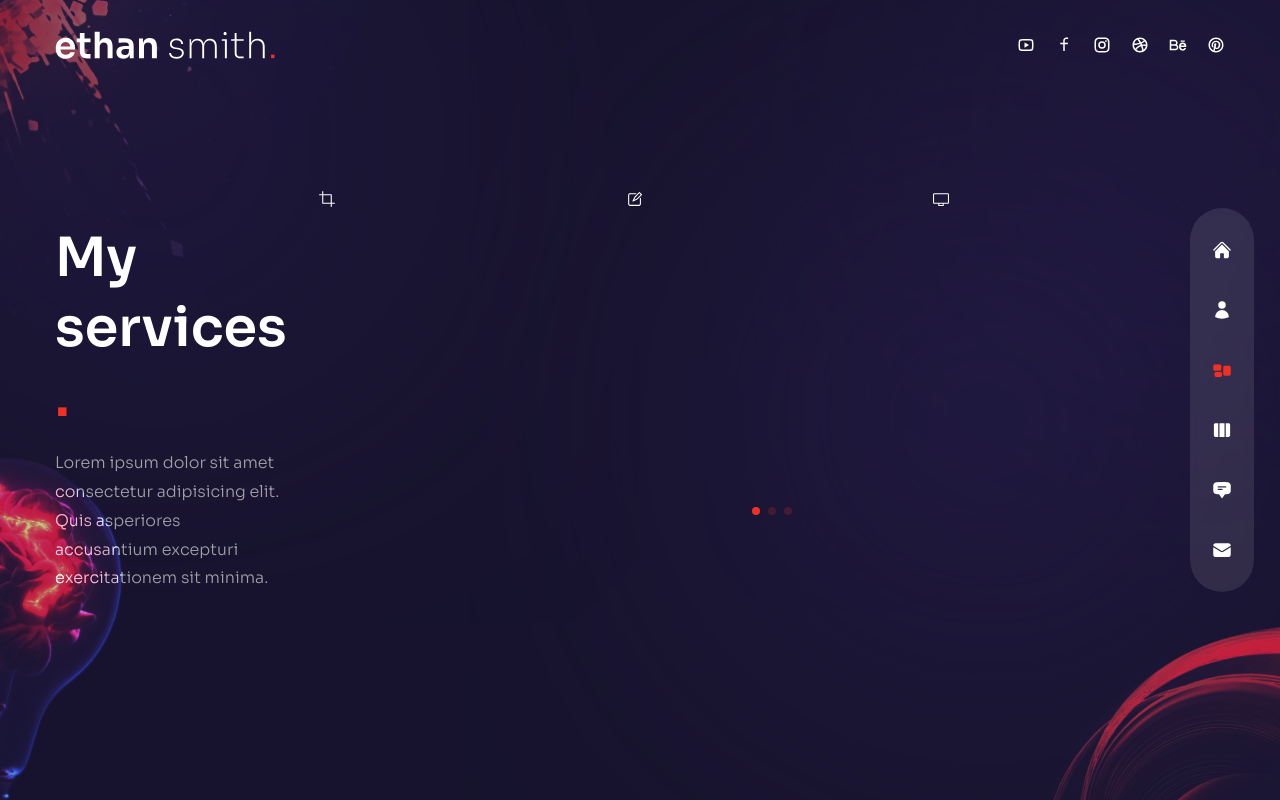
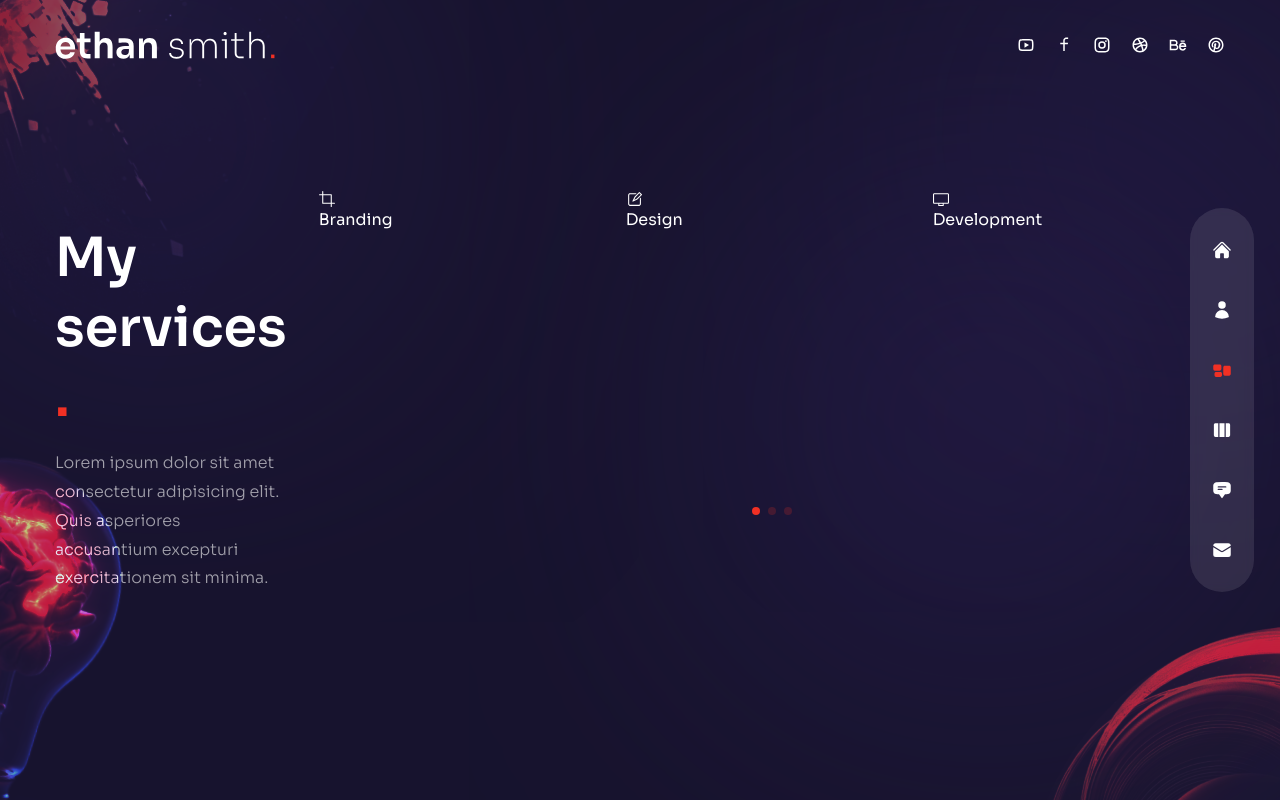
Before and after one commit to erickdc7/react-portfolio-2, a Next.js app: page /services in a window 1280 px wide. Built offline with nearby package versions, Linux system fonts and the light colour scheme.

Commit message:
add text

```diff
--- a/components/ServiceSlider.js
+++ b/components/ServiceSlider.js
@@ -77,6 +77,7 @@ const ServiceSlider = () => {
                 <div>{item.icon}</div>
                 {/* Title & Desc */}
                 <div>
+                  <div>{item.title}</div>
                 </div>
               </div>
             </SwiperSlide>
```
